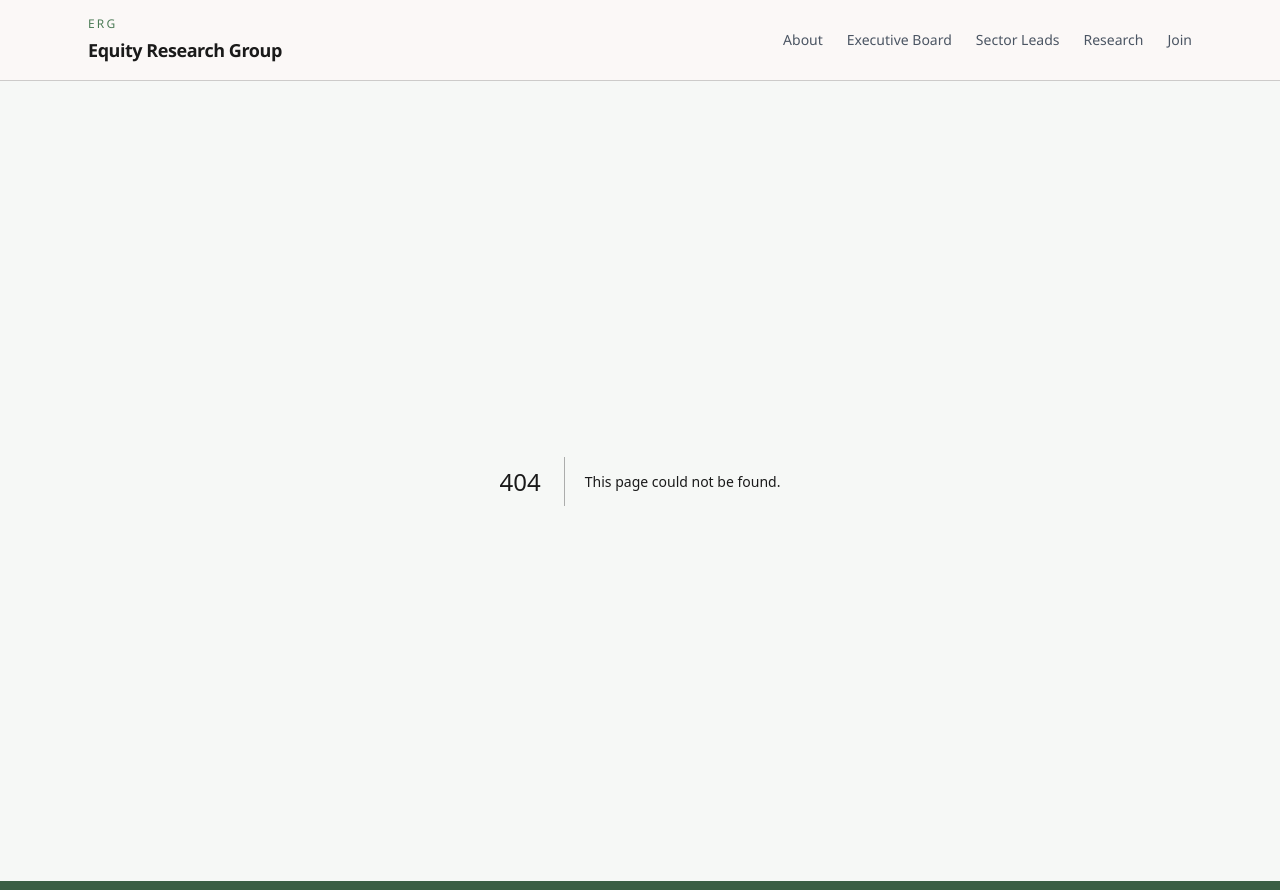
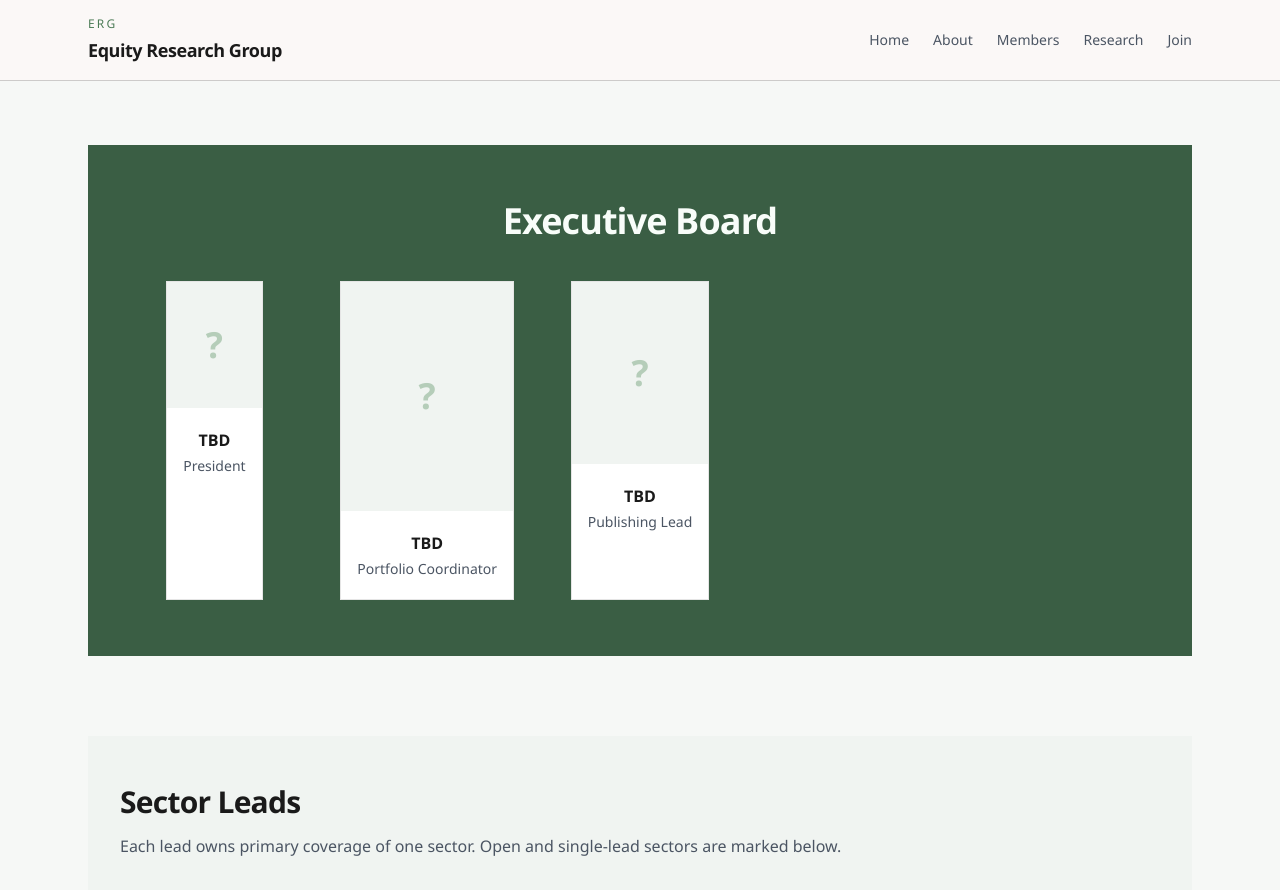
Before and after one commit to Jackfu13/Research-Website, a Next.js app: page /team in a window 1280 px wide. Before the commit this address had no page. Shown: the top 890 px of the page. Built offline with nearby package versions, Linux system fonts and the light colour scheme.

Commit message:
some fixes

```diff
--- a/src/app/executive-board/page.tsx
+++ /dev/null
@@ -1,47 +0,0 @@
-import { Card } from "@/components/Card";
-import { ListCard } from "@/components/ListCard";
-import { PageHeader } from "@/components/PageHeader";
-import { PageLayout } from "@/components/PageLayout";
-import { PersonCard } from "@/components/PersonCard";
-import { SectionHeading } from "@/components/SectionHeading";
-import { board } from "@/content/board";
-
-export default function ExecutiveBoardPage() {
-  return (
-    <PageLayout>
-      <PageHeader
-        title="Executive Board"
-        intro={board.executiveBoardIntro}
-      />
-
-      <section className="grid gap-6 md:grid-cols-[minmax(0,1.1fr)_minmax(18rem,1fr)] md:items-start">
-        <Card
-          title={board.yearOneStructure.title}
-          body={board.yearOneStructure.summary}
-        />
-        <ListCard
-          title={board.futureStructure.title}
-          intro={board.futureStructure.summary}
-          items={board.futureStructure.points}
-        />
-      </section>
-
-      <section className="space-y-8 bg-[var(--color-surface-muted)] px-6 py-12 md:px-8">
-        <SectionHeading
-          title="Roles"
-          subtitle="These roles are functional responsibilities, not separate tracks away from sector coverage and pitching."
-        />
-        <div className="grid gap-6 md:grid-cols-3">
-        {board.roles.map((role) => (
-          <PersonCard
-            key={role.title}
-            title={role.title}
-            subtitle={role.note}
-            items={role.responsibilities}
-          />
-        ))}
-        </div>
-      </section>
-    </PageLayout>
-  );
-}
--- a/src/app/sector-leads/page.tsx
+++ /dev/null
@@ -1,51 +0,0 @@
-import { Card } from "@/components/Card";
-import { PageHeader } from "@/components/PageHeader";
-import { PageLayout } from "@/components/PageLayout";
-import { PersonCard } from "@/components/PersonCard";
-import { SectionHeading } from "@/components/SectionHeading";
-import { sectors } from "@/content/sectors";
-
-function getSubtitle(lead: (typeof sectors.coverage)[number]) {
-  if (lead.status === "open") {
-    return "Open coverage";
-  }
-
-  if (lead.status === "single-lead") {
-    return "Single lead";
-  }
-
-  return lead.sector;
-}
-
-export default function SectorLeadsPage() {
-  return (
-    <PageLayout>
-      <PageHeader
-        title="Sector Leads"
-        intro={`${sectors.intro} ${sectors.assignmentNote}`}
-      />
-
-      <section className="grid gap-6 md:grid-cols-2">
-        <Card title="Coverage Ownership" body={sectors.intro} />
-        <Card title="Assignment Policy" body={sectors.coLeadPolicy} />
-      </section>
-
-      <section className="space-y-8 bg-[var(--color-surface-muted)] px-6 py-12 md:px-8">
-        <SectionHeading
-          title="Current Coverage"
-          subtitle="Known assignments are listed below, while open or single-lead sectors remain marked as such."
-        />
-        <div className="grid gap-6 md:grid-cols-2 xl:grid-cols-3">
-        {sectors.coverage.map((entry) => (
-          <PersonCard
-            key={entry.sector}
-            title={entry.sector}
-            name={entry.lead}
-            subtitle={getSubtitle(entry)}
-          />
-        ))}
-        </div>
-      </section>
-    </PageLayout>
-  );
-}
--- /dev/null
+++ b/src/app/team/page.tsx
@@ -0,0 +1,52 @@
+import { BoardMemberCard } from "@/components/BoardMemberCard";
+import { PageLayout } from "@/components/PageLayout";
+import { PersonCard } from "@/components/PersonCard";
+import { SectionHeading } from "@/components/SectionHeading";
+import { board } from "@/content/board";
+import { sectors } from "@/content/sectors";
+
+function getSectorSubtitle(entry: (typeof sectors.coverage)[number]) {
+  if (entry.status === "open") return "Open coverage";
+  if (entry.status === "single-lead") return "Single lead";
+  return entry.sector;
+}
+
+export default function TeamPage() {
+  return (
+    <PageLayout>
+      <section className="bg-[var(--color-footer-bg)] px-6 py-14 md:px-8">
+        <h2 className="text-center text-3xl font-semibold tracking-tight text-[var(--color-footer-text)] md:text-4xl">
+          Executive Board
+        </h2>
+        <div className="mt-10 grid gap-6 sm:grid-cols-2 md:grid-cols-3 lg:grid-cols-5 justify-items-center">
+          {board.roles.map((role) => (
+            <BoardMemberCard
+              key={role.title}
+              name={role.name}
+              title={role.title}
+              photo={role.photo}
+              bio={role.bio}
+            />
+          ))}
+        </div>
+      </section>
+
+      <section className="space-y-8 bg-[var(--color-surface-muted)] px-6 py-12 md:px-8">
+        <SectionHeading
+          title="Sector Leads"
+          subtitle="Each lead owns primary coverage of one sector. Open and single-lead sectors are marked below."
+        />
+        <div className="grid gap-6 md:grid-cols-2 xl:grid-cols-3">
+          {sectors.coverage.map((entry) => (
+            <PersonCard
+              key={entry.sector}
+              title={entry.sector}
+              name={entry.lead}
+              subtitle={getSectorSubtitle(entry)}
+            />
+          ))}
+        </div>
+      </section>
+    </PageLayout>
+  );
+}
--- /dev/null
+++ b/src/components/BoardMemberCard.tsx
@@ -0,0 +1,42 @@
+type BoardMemberCardProps = {
+  name: string | null;
+  title: string;
+  photo: string | null;
+  bio: string | null;
+};
+
+export function BoardMemberCard({ name, title, photo, bio }: BoardMemberCardProps) {
+  const displayName = name ?? "TBD";
+
+  return (
+    <article className="flex flex-col bg-[var(--color-surface)] border border-[var(--color-border)]">
+      <div className="aspect-[3/4] w-full overflow-hidden bg-[var(--color-surface-muted)]">
+        {photo ? (
+          <img
+            src={photo}
+            alt={displayName}
+            className="h-full w-full object-cover object-top"
+          />
+        ) : (
+          <div className="flex h-full w-full items-center justify-center">
+            <span className="text-4xl font-semibold text-[var(--color-border-strong)]">
+              {displayName !== "TBD"
+                ? displayName.split(" ").map((n) => n[0]).join("").slice(0, 2)
+                : "?"}
+            </span>
+          </div>
+        )}
+      </div>
+
+      <div className="flex flex-col items-center gap-1 px-4 py-5 text-center">
+        <p className="text-base font-semibold text-[var(--color-text)]">{displayName}</p>
+        <p className="text-sm text-[var(--color-text-soft)]">{title}</p>
+        {bio && (
+          <button className="mt-3 text-sm underline underline-offset-4 text-[var(--color-text-soft)] hover:text-[var(--color-text)] transition-colors">
+            Read Bio
+          </button>
+        )}
+      </div>
+    </article>
+  );
+}
--- a/src/components/SectionHeading.tsx
+++ b/src/components/SectionHeading.tsx
@@ -1,16 +1,17 @@
 type SectionHeadingProps = {
   title: string;
   subtitle?: string;
+  light?: boolean;
 };
 
-export function SectionHeading({ title, subtitle }: SectionHeadingProps) {
+export function SectionHeading({ title, subtitle, light = false }: SectionHeadingProps) {
   return (
     <div className="max-w-3xl space-y-3">
-      <h2 className="text-2xl font-semibold tracking-tight text-[var(--color-text)] md:text-3xl">
+      <h2 className={`text-2xl font-semibold tracking-tight md:text-3xl ${light ? "text-[var(--color-footer-text)]" : "text-[var(--color-text)]"}`}>
         {title}
       </h2>
       {subtitle ? (
-        <p className="text-base leading-7 text-[var(--color-text-soft)]">
+        <p className={`text-base leading-7 ${light ? "text-[var(--color-footer-text)] opacity-80" : "text-[var(--color-text-soft)]"}`}>
           {subtitle}
         </p>
       ) : null}
--- a/src/content/board.ts
+++ b/src/content/board.ts
@@ -2,6 +2,9 @@ export type BoardRole = {
   title: string;
   responsibilities: string[];
   note: string;
+  name: string | null;
+  photo: string | null;
+  bio: string | null;
 };
 
 export const board = {
@@ -22,6 +25,9 @@ export const board = {
         "Maintains sector coverage and pitches",
       ],
       note: "Functional leadership role within the year-one flat partnership.",
+      name: null,
+      photo: null,
+      bio: null,
     },
     {
       title: "Portfolio Coordinator",
@@ -32,6 +38,9 @@ export const board = {
         "Maintains sector coverage and pitches",
       ],
       note: "Owns portfolio administration while remaining part of the research rotation.",
+      name: null,
+      photo: null,
+      bio: null,
     },
     {
       title: "Publishing Lead",
@@ -42,6 +51,9 @@ export const board = {
         "Maintains sector coverage and pitches",
       ],
       note: "Owns publishing workflow while remaining part of the research rotation.",
+      name: null,
+      photo: null,
+      bio: null,
     },
   ] satisfies BoardRole[],
   futureStructure: {
--- a/src/content/navigation.ts
+++ b/src/content/navigation.ts
@@ -4,9 +4,9 @@ export type NavigationLink = {
 };
 
 export const navigationLinks: NavigationLink[] = [
+  { href: "/", label: "Home" },
   { href: "/about", label: "About" },
-  { href: "/executive-board", label: "Executive Board" },
-  { href: "/sector-leads", label: "Sector Leads" },
+  { href: "/team", label: "Members" },
   { href: "/research", label: "Research" },
   { href: "/join", label: "Join" },
 ];
```
Also changed, not shown: 1 other file (tests, documents, lock files or other folders).
